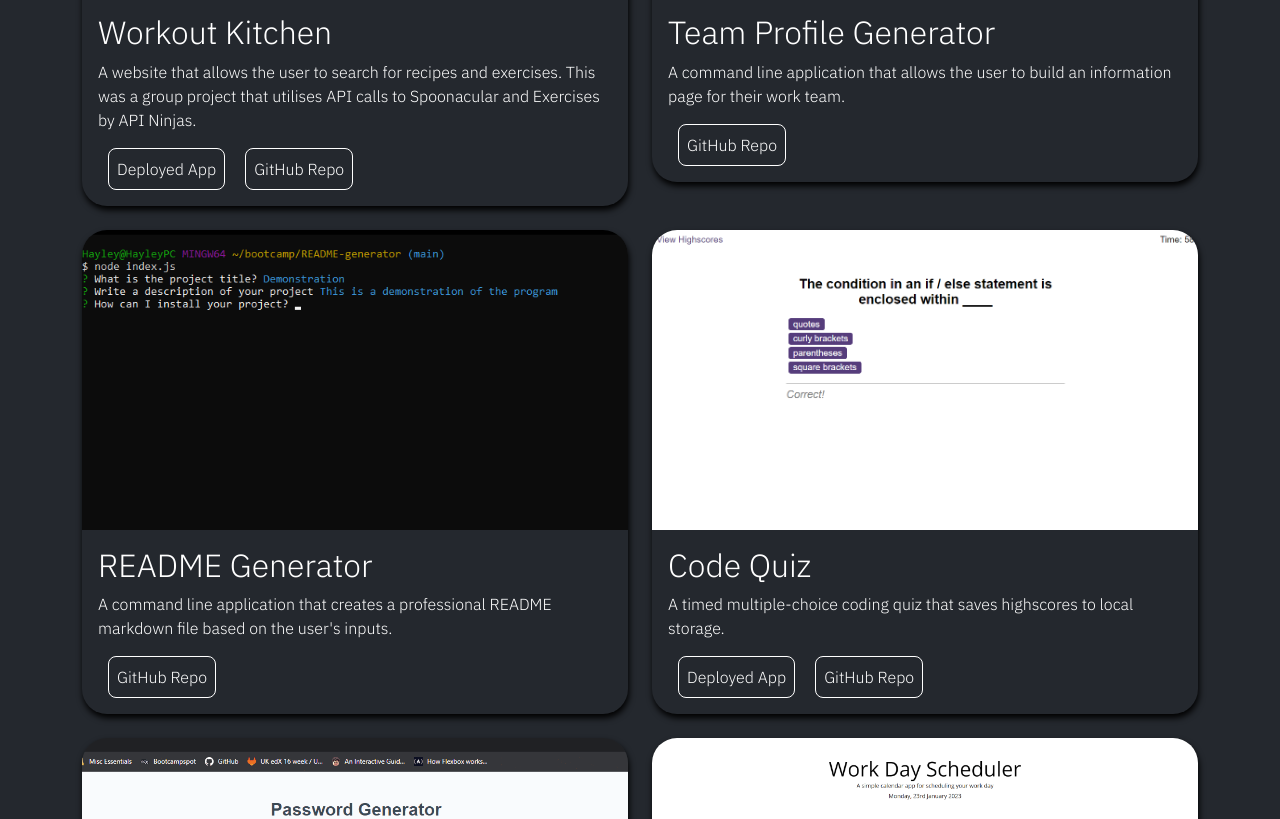
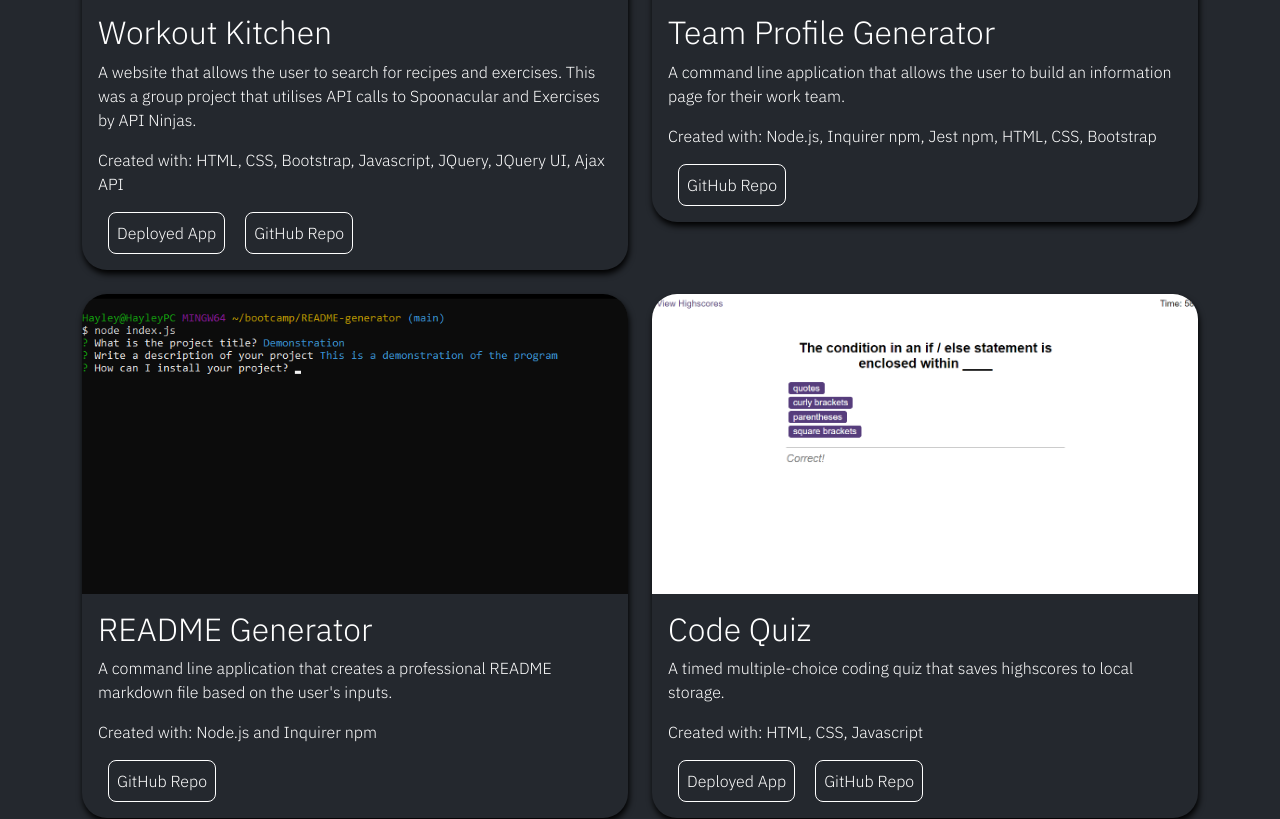
Before and after one commit to codenamehaylz/react-portfolio, a React (Create React App) app: page /projects in a window 1280 px wide. Shown: the part 560-1379 px from the top of the page. Built offline with nearby package versions, Linux system fonts and the light colour scheme.

Commit message:
added features to projects, created README file

```diff
--- a/src/components/Home.js
+++ b/src/components/Home.js
@@ -8,7 +8,8 @@ function Home() {
         <div className="hero-container container-fluid">
           <img alt="Headshot of Hayley Blackburn" src={require("../images/Me.jpg")} />
           <div className="hero-title">
-            <h1 className="display-2"><span className="blue">console</span><br />
+            <h1 className="display-2">
+            <span className="blue">console</span><br />
             <span className="yellow">.log</span>
             <span className="gold">(</span>
             <span className="orange">"Hi!"</span>
@@ -16,8 +17,8 @@ function Home() {
           </div>
         </div>
         <div className="hero-content container-fluid">
-          <p>My name is Hayley Blackburn, and i'm a Front End Web Developer. My passion is to create beautiful products with clean and efficient code.
-          Please go ahead and take a look at the projects that I have worked on.</p>
+          <p>My name is Hayley Blackburn, i'm a Front End Web Developer, and my passion is to create beautiful products with clean and efficient code.
+          Go ahead and take a look at the projects that I have worked on, and drop me a message if you're interested in creating something cool together.</p>
           <div className="hero-social">
             <a href="https://www.linkedin.com/in/hayley-blackburn1/"><FontAwesomeIcon icon={faLinkedin} /></a>
             <a href="https://github.com/codenamehaylz"><FontAwesomeIcon icon={faGithub} /></a>
--- a/src/components/Project.js
+++ b/src/components/Project.js
@@ -44,6 +44,7 @@ function Project(props) {
                 <div className="project-content p-3">
                     <h2>{props.title}</h2>
                     <p>{props.description}</p>
+                    <p>{props.features}</p>
                     {isDeployed()}
                     <a href={props.repo}><button>GitHub Repo</button></a>
                 </div>
--- a/src/components/ProjectGallery.js
+++ b/src/components/ProjectGallery.js
@@ -16,6 +16,7 @@ function ProjectGallery() {
             title={project.title}
             image={project.image}
             description={project.description}
+            features={project.features}
             deployed={project.deployed}
             repo={project.repo}
             key={project.key}
--- a/src/projects.json
+++ b/src/projects.json
@@ -5,7 +5,8 @@
         "deployed": "https://allen-ec.github.io/workout_kitchen/",
         "repo": "https://github.com/codenamehaylz/workout_kitchen",
         "image": "./images/Workout-Kitchen.png",
-        "description": "A website that allows the user to search for recipes and exercises. This was a group project that utilises API calls to Spoonacular and Exercises by API Ninjas."
+        "description": "A website that allows the user to search for recipes and exercises. This was a group project that utilises API calls to Spoonacular and Exercises by API Ninjas.",
+        "features": "Created with: HTML, CSS, Bootstrap, Javascript, JQuery, JQuery UI, Ajax API"
     },
     {
         "key": 2,
@@ -13,7 +14,8 @@
         "deployed": "",
         "repo": "https://github.com/codenamehaylz/team-profile-generator",
         "image": "",
-        "description": "A command line application that allows the user to build an information page for their work team."
+        "description": "A command line application that allows the user to build an information page for their work team.",
+        "features": "Created with: Node.js, Inquirer npm, Jest npm, HTML, CSS, Bootstrap"
     },
     {
         "key": 3,
@@ -21,7 +23,8 @@
         "deployed": "",
         "repo": "https://github.com/codenamehaylz/README-generator",
         "image": "",
-        "description": "A command line application that creates a professional README markdown file based on the user's inputs."
+        "description": "A command line application that creates a professional README markdown file based on the user's inputs.",
+        "features": "Created with: Node.js and Inquirer npm"
     },
     {
         "key": 4,
@@ -29,7 +32,8 @@
         "deployed": "https://codenamehaylz.github.io/Code-Quiz/index.html",
         "repo": "https://github.com/codenamehaylz/Code-Quiz",
         "image": "",
-        "description": "A timed multiple-choice coding quiz that saves highscores to local storage."
+        "description": "A timed multiple-choice coding quiz that saves highscores to local storage.",
+        "features": "Created with: HTML, CSS, Javascript"
     },
     {
         "key": 5,
@@ -37,7 +41,8 @@
         "deployed": "https://codenamehaylz.github.io/Password-Generator/",
         "repo": "https://github.com/codenamehaylz/Password-Generator",
         "image": "",
-        "description": "A website that creates a secure and random password based on the criteria that the user selects."
+        "description": "A website that creates a secure and random password based on the criteria that the user selects.",
+        "features": "Created with: HTML, CSS, Javascript"
     },
     {
         "key": 6,
@@ -45,6 +50,7 @@
         "deployed": "https://codenamehaylz.github.io/Work-Day-Scheduler/",
         "repo": "https://github.com/codenamehaylz/Work-Day-Scheduler",
         "image": "",
-        "description": "A helpful work day scheduler that allows the user to type and save events into each hour slot."
+        "description": "A helpful work day scheduler that allows the user to type and save events into each hour slot.",
+        "features": "Created with: HTML, CSS, Bootstrap, Javascript, JQuery, Moment.js"
     }
 ]
```
Also changed, not shown: src/images/portfolio-screenshot.png (added), 1 other file (tests, documents, lock files or other folders).
